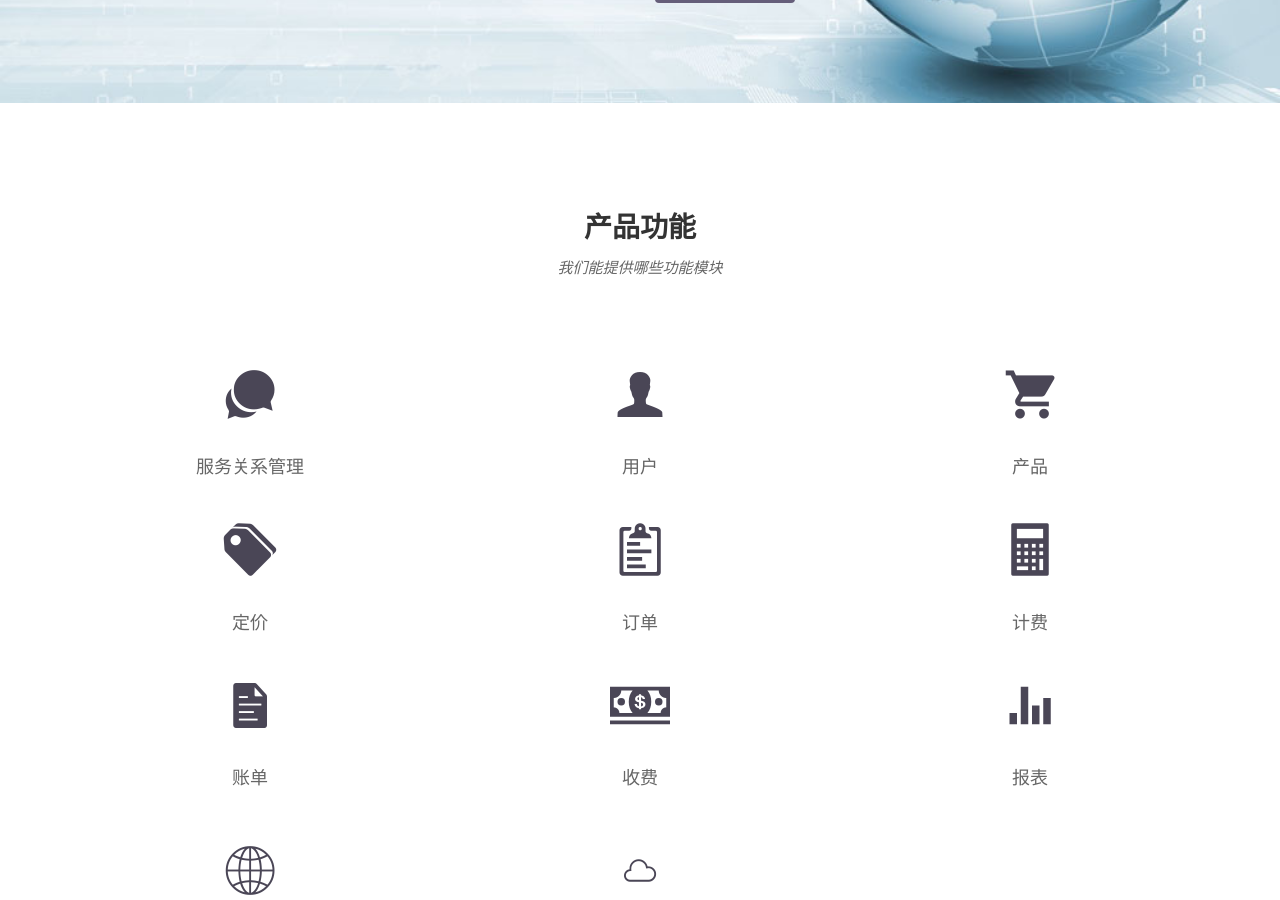
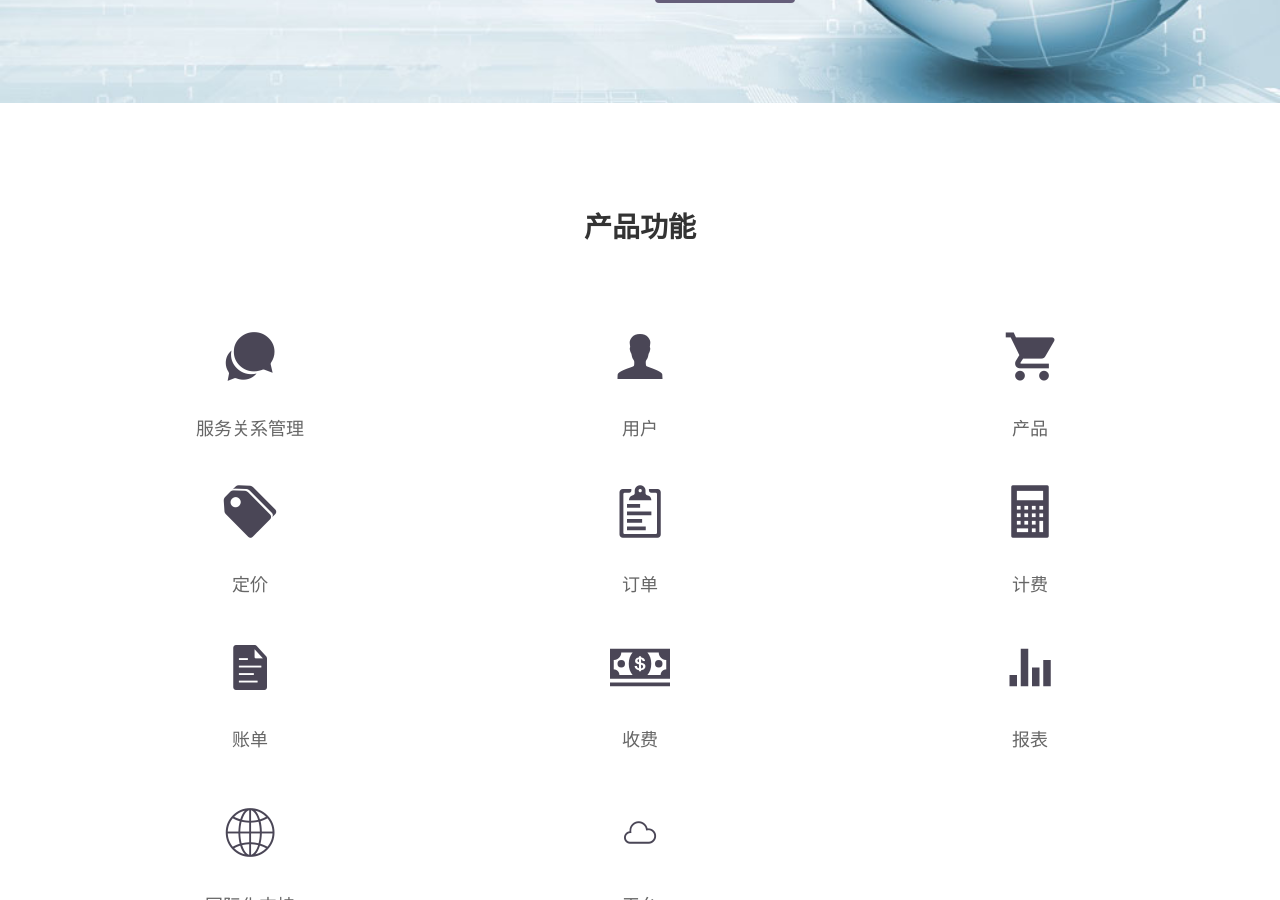
Before and after one commit to dreampivot/slipscloud.github.io, a Jekyll site: the page built from index.html, in a window 1280 px wide and 900 px high, scrolled down 1584 px. Built offline with Jekyll 4.4.1, drawn with Linux system fonts in a browser that asks for light colours; nearby versions of some CDN libraries; some web fonts are replaced.

Commit message:
Create index.html

```diff
--- a/index.html
+++ b/index.html
@@ -68,7 +68,6 @@ permalink: /
     <div class="row">
       <div class="section-title">
         <h2>产品功能</h2>
-        <p>我们能提供哪些功能模块</p>
       </div>
     </div>
     <div class="row ">
```
